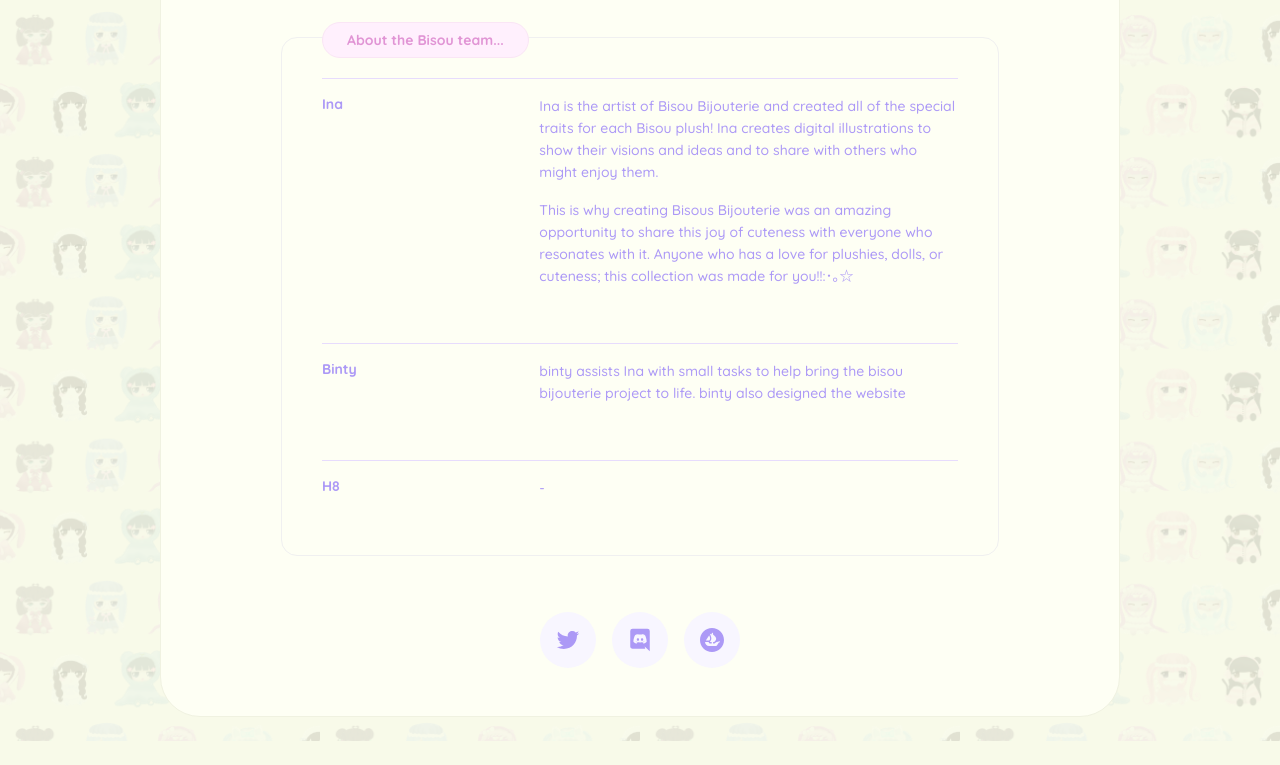
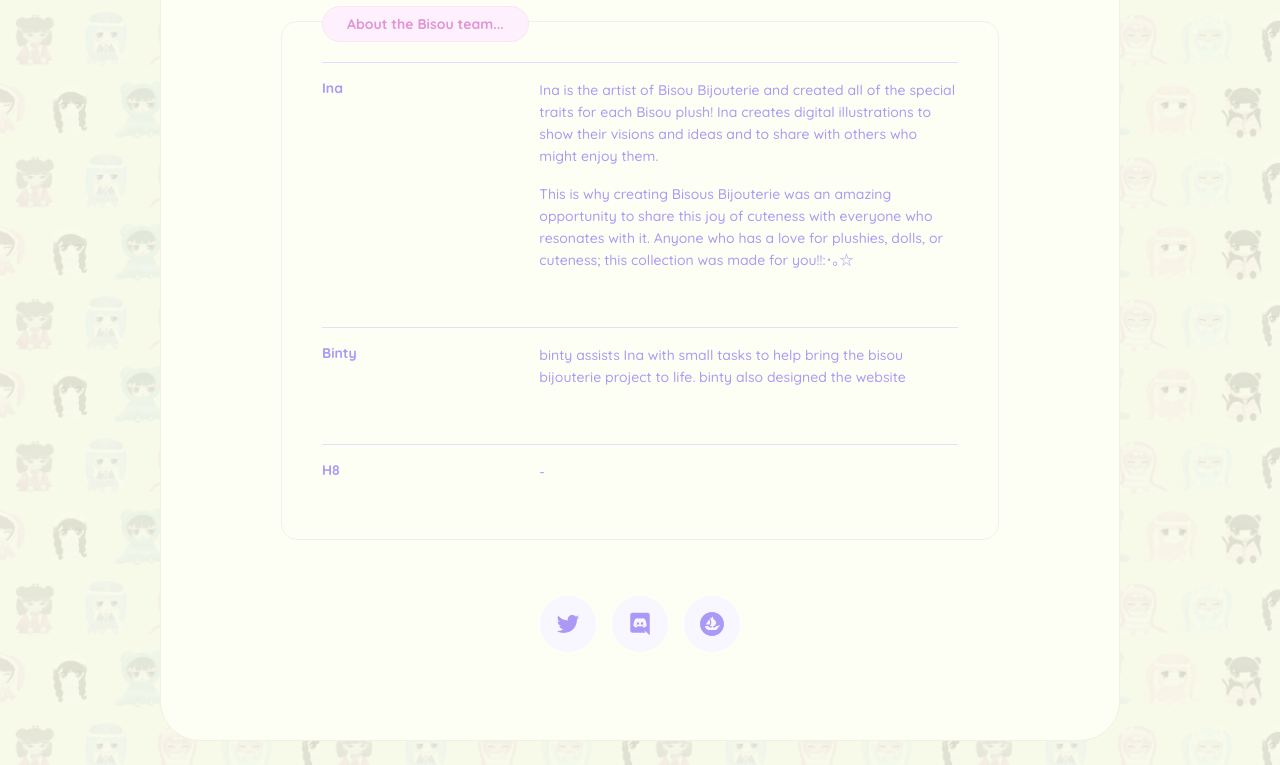
Before and after one commit to dick-jo/bisous-bijouterie-web, a website: page index.html in a window 1280 px wide. Shown: the part 1987-2752 px from the top of the page. Before the commit the page ends 2728 px from the top, so only its background shows below. Drawn offline with Linux system fonts and the light colour scheme.

Commit message:
adjust margin gap

```diff
--- a/style/shell.global.style.css
+++ b/style/shell.global.style.css
@@ -39,7 +39,7 @@ body::before {
 main {
 	width: 100%;
 	max-width: min(960px, 94vw);
-	padding: var(--sp-2) var(--sp-5) var(--sp-5) var(--sp-5);
+	padding: 0 var(--sp-5) var(--sp-5) var(--sp-5);
 	display: flex;
 	flex-direction: column;
 	gap: var(--sp-5);
@@ -479,6 +479,7 @@ section > .content:hover .title-badge {
 /* ------------------------------------------------------------ */
 footer {
 	height: var(--sp-9);
+	margin-bottom: var(--sp-5);
 	display: flex;
 	align-items: center;
 	justify-content: center;
```
